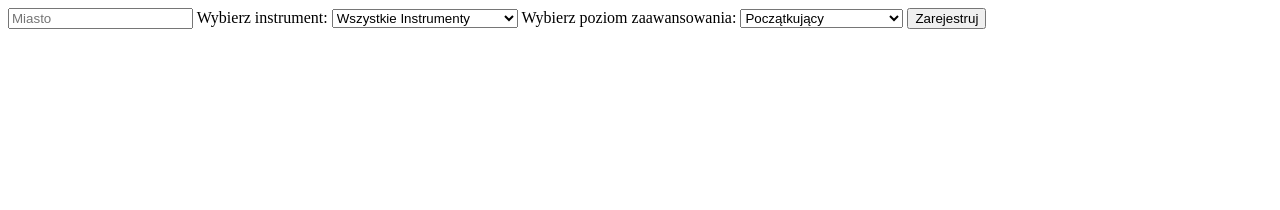
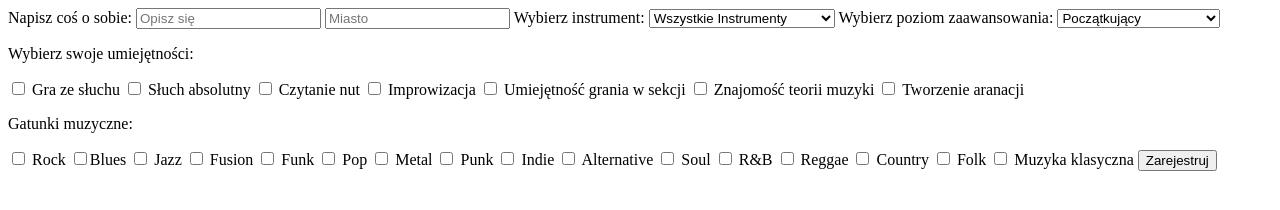
Before and after one commit to tadeusz12121/baza_muzykow, a website: page rejestracja.html in a window 1280 px wide. Drawn offline with Linux system fonts and the light colour scheme.

Commit message:
update znowu

```diff
--- a/rejestracja.html
+++ b/rejestracja.html
@@ -10,12 +10,12 @@
 <body>
     <form action="/register" method="POST">
 
-
+          <label for="bio">Napisz coś o sobie:</label>
+        <input type="text" id="bio" name="bio" placeholder="Opisz się">
 
         <input type="text" name="city" placeholder="Miasto">
         <label for="instrument">Wybierz instrument:</label>
        <select id="instrument" name="instrument">
-
 
         <option value="">Wszystkie Instrumenty</option>
             <option value="Altówka">Altówka</option>
@@ -63,6 +63,91 @@
 
 
         </select>
+
+    <p>Wybierz swoje umiejętności:</p>
+
+    <label>
+        <input type="checkbox" name="skills" value="gra ze słuchu">
+        Gra ze słuchu
+    </label>
+     <label>
+        <input type="checkbox" name="skills" value="słuch absolutny">
+        Słuch absolutny
+    </label>
+    <label>
+        <input type="checkbox" name="skills" value="czytanie nut">
+        Czytanie nut
+    </label>
+
+     <label>
+        <input type="checkbox" name="skills" value="Improwizacja">
+        Improwizacja
+    </label>
+     <label>
+        <input type="checkbox" name="skills" value="Umiejetnosc grania w sekcji">
+        Umiejętność grania w sekcji
+    </label>
+     <label>
+        <input type="checkbox" name="skills" value="Znajomość teorii muzyki">
+        Znajomość teorii muzyki
+    </label>
+     <label>
+        <input type="checkbox" name="skills" value="tworzenie aranacji">
+        Tworzenie aranacji
+    </label>
+
+
+    <p>Gatunki muzyczne:</p>
+    <label>
+        <input type="checkbox" name="genres" value="rock"> Rock
+    </label>
+
+    <label>
+        <input type="checkbox" name="genres" value="blues">Blues
+    </label>
+    <label>
+        <input type="checkbox" name="genres" value="jazz"> Jazz
+    </label>
+    <label>
+        <input type="checkbox" name="genres" value="fusion"> Fusion
+    </label>
+    <label>
+        <input type="checkbox" name="genres" value="funk"> Funk
+    </label>
+    <label>
+        <input type="checkbox" name="genres" value="Pop"> Pop
+    </label>
+    <label>
+        <input type="checkbox" name="genres" value="Metal"> Metal
+    </label>
+    <label>
+        <input type="checkbox" name="genres" value="Punk"> Punk
+    </label>
+    <label>
+        <input type="checkbox" name="genres" value="Indie"> Indie
+    </label>
+    <label>
+        <input type="checkbox" name="genres" value="Alternative"> Alternative
+    </label>
+    <label>
+        <input type="checkbox" name="genres" value="soul"> Soul
+    </label>
+    <label>
+        <input type="checkbox" name="genres" value="R&B"> R&B
+    </label>
+    <label>
+        <input type="checkbox" name="genres" value="Reggae"> Reggae
+    </label>
+    <label>
+        <input type="checkbox" name="genres" value="Country"> Country
+    </label>
+    <label>
+        <input type="checkbox" name="genres" value="Folk"> Folk
+    </label>
+    <label>
+        <input type="checkbox" name="genres" value="Muzyka klasyczna"> Muzyka klasyczna
+    </label>
+
         <button type="submit">Zarejestruj</button>
 
     </form>
```
Also changed, not shown: musicians.html (+2 -0 lines).
